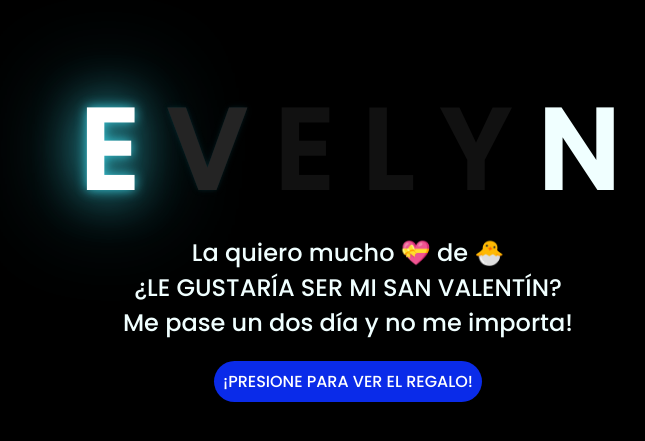
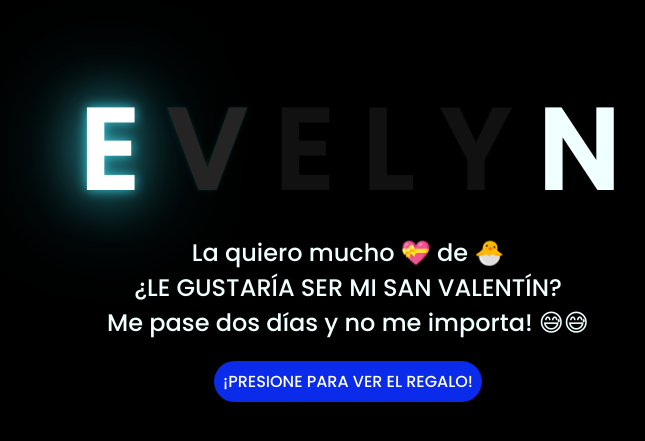
Before and after one commit to eddmen2812/rosa_san, a plain HTML site: page index.html in a window 1280 px wide. Shown: the part 173-614 px from the top of the page, without its empty margins (300-945 px from the left). Drawn offline with Linux system fonts and the light colour scheme.

Commit message:
Update index.html

```diff
--- a/index.html
+++ b/index.html
@@ -21,7 +21,7 @@
 
     </div>
     <div style="text-align: center;" class="description">
-        <span >La quiero mucho 💝 de 🐣 <br> ¿LE GUSTARÍA SER MI SAN VALENTÍN? <br>Me pase un dos día y no me importa! </span>
+        <span >La quiero mucho 💝 de 🐣 <br> ¿LE GUSTARÍA SER MI SAN VALENTÍN? <br>Me pase dos días y no me importa! 😅😅</span>
     </div>
     <div class="button">
         <button class="botones">
```
